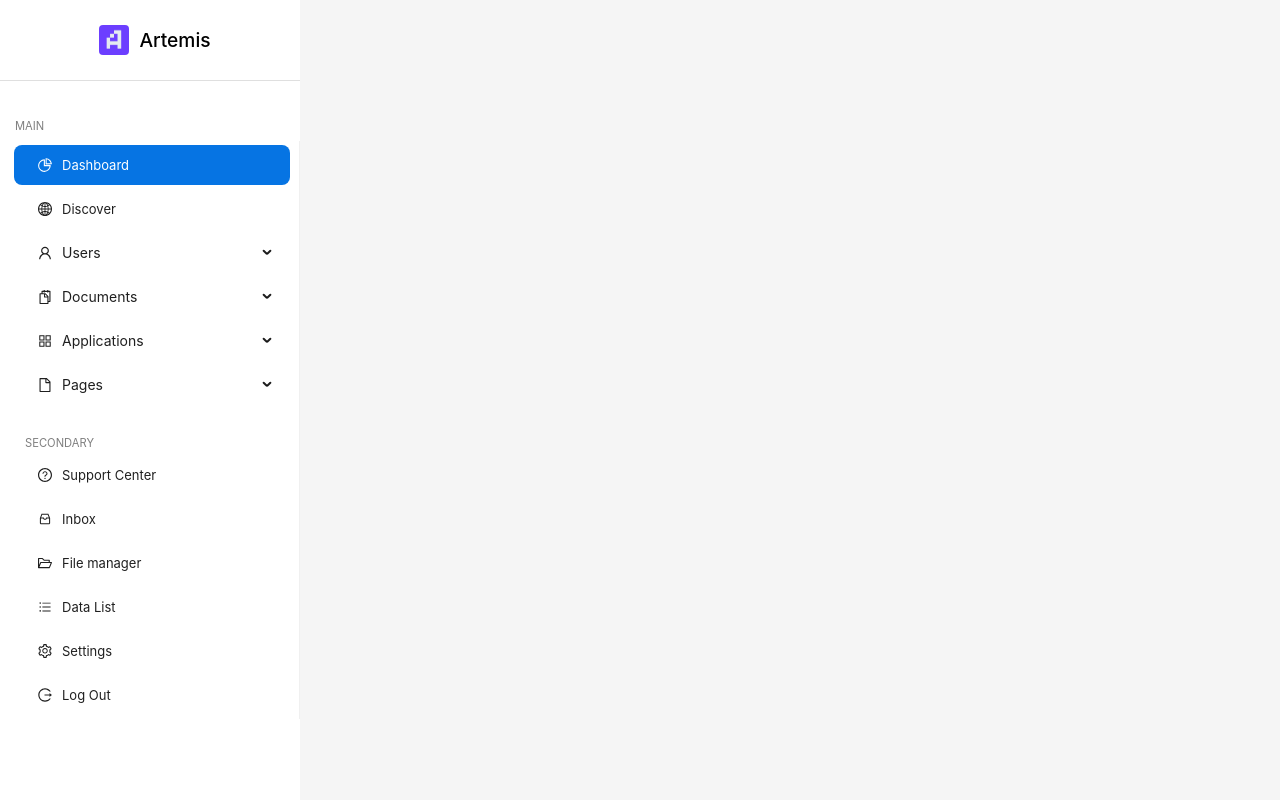
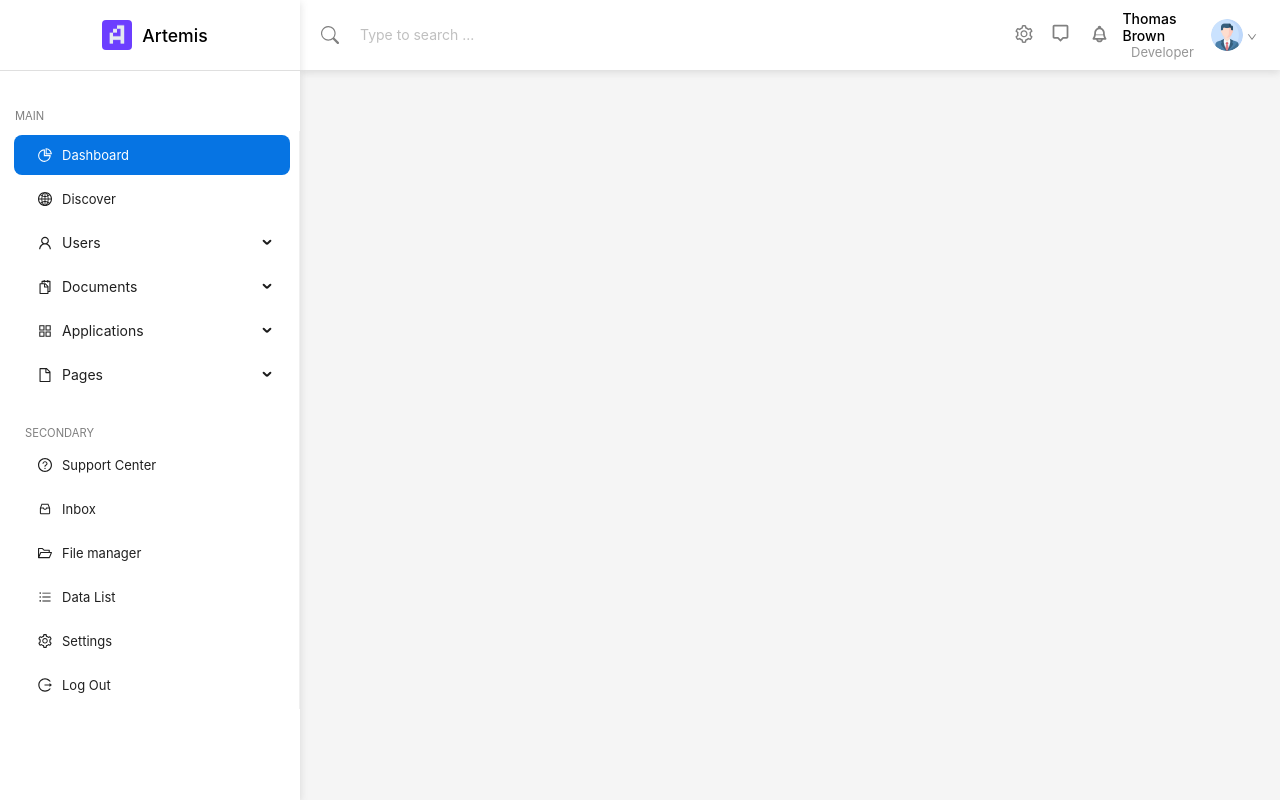
Before and after one commit to Ashwin1729/Artemis-Dashboard, a React (Create React App) app: page / in a window 1280 px wide. Built offline with nearby package versions, Linux system fonts and the light colour scheme.

Commit message:
header and profile implemented

```diff
--- a/package.json
+++ b/package.json
@@ -10,6 +10,7 @@
     "antd": "^5.8.2",
     "react": "^18.2.0",
     "react-dom": "^18.2.0",
+    "react-icons": "^4.10.1",
     "react-router-dom": "^6.14.2",
     "react-scripts": "5.0.1",
     "web-vitals": "^2.1.4"
--- a/src/App.css
+++ b/src/App.css
@@ -95,10 +95,6 @@
   width: 100%;
 }
 
-.color-shade {
-  color: #969696;
-}
-
 .total-income-wrapper {
   background: white;
   padding: 10px;
@@ -116,12 +112,6 @@
 
 .bold {
   font-weight: 500;
-}
-
-.center {
-  display: flex;
-  justify-content: center;
-  align-items: center;
 }
 
 .h-100 {
@@ -217,10 +207,6 @@
   background: #000000;
 }
 
-.navbar-tools > ul {
-  bottom: -18px;
-}
-
 .toggle {
   justify-content: center;
   margin-top: 5px;
--- a/src/App.js
+++ b/src/App.js
@@ -17,8 +17,9 @@ import {
 import { Switch, Route, Link } from "react-router-dom";
 import "./App.css";
 import SideBar from "./components/SideBar";
+import Header from "./components/Header";
 
-const { Header, Content, Footer, Sider } = Layout;
+const { Content, Footer, Sider } = Layout;
 const { SubMenu } = Menu;
 
 const App = () => {
@@ -34,6 +35,10 @@ const App = () => {
   return (
     <Layout style={{ minHeight: "100vh" }} ref={layoutRef}>
       <SideBar />
+
+      <Layout className="site-layout" theme="light">
+        <Header />
+      </Layout>
     </Layout>
   );
 };
--- /dev/null
+++ b/src/components/Header.js
@@ -0,0 +1,109 @@
+import React, { useState } from "react";
+import { TiBell } from "react-icons/ti";
+import { BiMessageAlt } from "react-icons/bi";
+import { BsSearch } from "react-icons/bs";
+import { Row, Col, Input, Dropdown } from "antd";
+import { SettingOutlined } from "@ant-design/icons";
+import Profile from "./Profile";
+import styles from "./Header.module.css";
+
+const profileDropdown = [
+  {
+    label: <a href="https://www.antgroup.com">1st menu item</a>,
+    key: "0",
+  },
+  {
+    label: <a href="https://www.aliyun.com">2nd menu item</a>,
+    key: "1",
+  },
+  {
+    type: "divider",
+  },
+  {
+    label: "3rd menu item",
+    key: "3",
+  },
+];
+
+const Header = () => {
+  const [search, setSearch] = useState("");
+
+  return (
+    <Row className={styles.header_container}>
+      <Col className={styles.searchBarIcon} xs={1}>
+        <BsSearch size={18} />
+      </Col>
+      <Col sm={10} md={12} lg={14} xl={16} xxl={18}>
+        <Input
+          className={styles.searchBarInput}
+          placeholder="Type to search ..."
+          value={search}
+          type="text"
+          name="name"
+          onChange={(e) => setSearch(e.target.value)}
+        />
+      </Col>
+      <Col sm={6} md={5} lg={4} xl={3} xxl={2}>
+        <Row className={styles.icons_container}>
+          <Col className={styles.headerIcon}>
+            <Dropdown
+              menu={{
+                items: profileDropdown,
+              }}
+              trigger={["click"]}
+              placement="bottomRight"
+              overlayClassName={styles.navbar_tools}
+            >
+              <a
+                className={styles.ant_dropdown_link}
+                onClick={(e) => e.preventDefault()}
+              >
+                <SettingOutlined className={styles.settings_icon} />
+              </a>
+            </Dropdown>
+          </Col>
+          <Col className={styles.headerIcon}>
+            <Dropdown
+              menu={{
+                items: profileDropdown,
+              }}
+              trigger={["click"]}
+              placement="bottomRight"
+              overlayClassName={styles.navbar_tools}
+            >
+              <a
+                className={styles.ant_dropdown_link}
+                onClick={(e) => e.preventDefault()}
+              >
+                <BiMessageAlt size={21} color="gray" />
+              </a>
+            </Dropdown>
+          </Col>
+          <Col className={styles.headerIcon}>
+            <Dropdown
+              menu={{
+                items: profileDropdown,
+              }}
+              trigger={["click"]}
+              placement="bottomRight"
+              overlayClassName={styles.navbar_tools}
+            >
+              <a
+                className={styles.ant_dropdown_link}
+                onClick={(e) => e.preventDefault()}
+              >
+                <TiBell size={21} color="gray" />
+              </a>
+            </Dropdown>
+          </Col>
+          <Col className={styles.headerIcon}></Col>
+        </Row>
+      </Col>
+      <Col sm={7} md={6} lg={5} xl={4} xxl={3}>
+        <Profile />
+      </Col>
+    </Row>
+  );
+};
+
+export default Header;
--- /dev/null
+++ b/src/components/Header.module.css
@@ -0,0 +1,54 @@
+.header_container {
+  display: flex;
+  justify-content: center;
+  align-items: center;
+  height: 70px;
+  padding: 10px;
+  background-color: white;
+  box-shadow: rgba(99, 99, 99, 0.2) 0px 2px 8px 0px;
+}
+
+.icons_container {
+  display: flex;
+  justify-content: right;
+  align-items: center;
+}
+
+.navbar_tools > ul {
+  bottom: -18px;
+}
+
+.searchBarIcon {
+  color: gray;
+  display: flex;
+  justify-content: center;
+  align-items: center;
+}
+
+.color_shade {
+  color: #969696;
+}
+
+.searchBarInput {
+  border: none;
+  color: gray;
+  width: 50%;
+  padding: 5px 10px;
+}
+
+.headerIcon {
+  color: gray;
+  margin-left: 1.1rem;
+  display: flex;
+  justify-content: center;
+  align-items: center;
+}
+
+.ant_layout_header {
+  line-height: normal !important;
+}
+
+.settings_icon {
+  font-size: large;
+  color: gray;
+}
--- /dev/null
+++ b/src/components/Profile.js
@@ -0,0 +1,56 @@
+import React from "react";
+import { Row, Col, Dropdown, Menu } from "antd";
+import { DownOutlined } from "@ant-design/icons";
+import styles from "./Profile.module.css";
+import profile_pic from "../assets/profile_pic.jpg";
+
+const profileDropdown = [
+  {
+    label: <a href="https://www.antgroup.com">1st menu item</a>,
+    key: "0",
+  },
+  {
+    label: <a href="https://www.aliyun.com">2nd menu item</a>,
+    key: "1",
+  },
+  {
+    type: "divider",
+  },
+  {
+    label: "3rd menu item",
+    key: "3",
+  },
+];
+
+const Profile = () => {
+  return (
+    <Row className={styles.profile_container}>
+      <Col xs={12} className={styles.profile_data}>
+        <Row className={styles.name}>Thomas Brown</Row>
+        <Row className={styles.designation}>Developer</Row>
+      </Col>
+      <Col xs={6} className={styles.center}>
+        <img
+          src={profile_pic}
+          alt="profile_pic"
+          className={styles.profile_pic}
+        />
+      </Col>
+      <Col className={styles.center}>
+        <Dropdown
+          menu={{
+            items: profileDropdown,
+          }}
+          trigger={["click"]}
+          overlayClassName={styles.navbar_tools}
+        >
+          <a className="ant-dropdown-link" onClick={(e) => e.preventDefault()}>
+            <DownOutlined className={styles.dropdown_icon} />
+          </a>
+        </Dropdown>
+      </Col>
+    </Row>
+  );
+};
+
+export default Profile;
--- /dev/null
+++ b/src/components/Profile.module.css
@@ -0,0 +1,43 @@
+.profile_data {
+  display: flex;
+  flex-direction: column;
+  align-items: center;
+  margin-right: 5px;
+}
+
+.profile_container {
+  display: flex;
+  justify-content: center;
+  align-items: center;
+  width: 100%;
+}
+
+.designation {
+  color: #969696;
+  font-size: small;
+}
+
+.name {
+  font-weight: 500;
+}
+
+.center {
+  display: flex;
+  justify-content: center;
+  align-items: center;
+}
+
+.navbar_tools > ul {
+  bottom: -18px;
+}
+
+.dropdown_icon {
+  font-size: x-small;
+  color: gray;
+}
+
+.profile_pic {
+  border-radius: 50%;
+  width: 80%;
+  height: 80%;
+}
--- a/src/components/SideBar.js
+++ b/src/components/SideBar.js
@@ -3,7 +3,6 @@ import { Layout, Menu, Row } from "antd";
 import {
   PieChartOutlined,
   FileOutlined,
-  TeamOutlined,
   UserOutlined,
   AppstoreOutlined,
   QuestionCircleOutlined,
--- a/src/components/SideBar.module.css
+++ b/src/components/SideBar.module.css
@@ -1,16 +1,18 @@
 .sider_main {
   width: 100%;
+  box-shadow: rgba(99, 99, 99, 0.2) 0px 2px 8px 0px;
 }
 
 .logo {
-  margin: 25px 0px;
+  margin: 20px 0px;
   display: flex;
   justify-content: center;
   align-items: center;
   background: transparent;
   width: 100%;
-  font-size: calc(1vw + 0.4rem);
+  font-size: calc(1vw + 0.3rem);
   font-weight: 500;
+  border-right: none;
 }
 
 .logo > img {
```
Also changed, not shown: src/assets/profile_pic.jpg (added), 1 other file (tests, documents, lock files or other folders).
